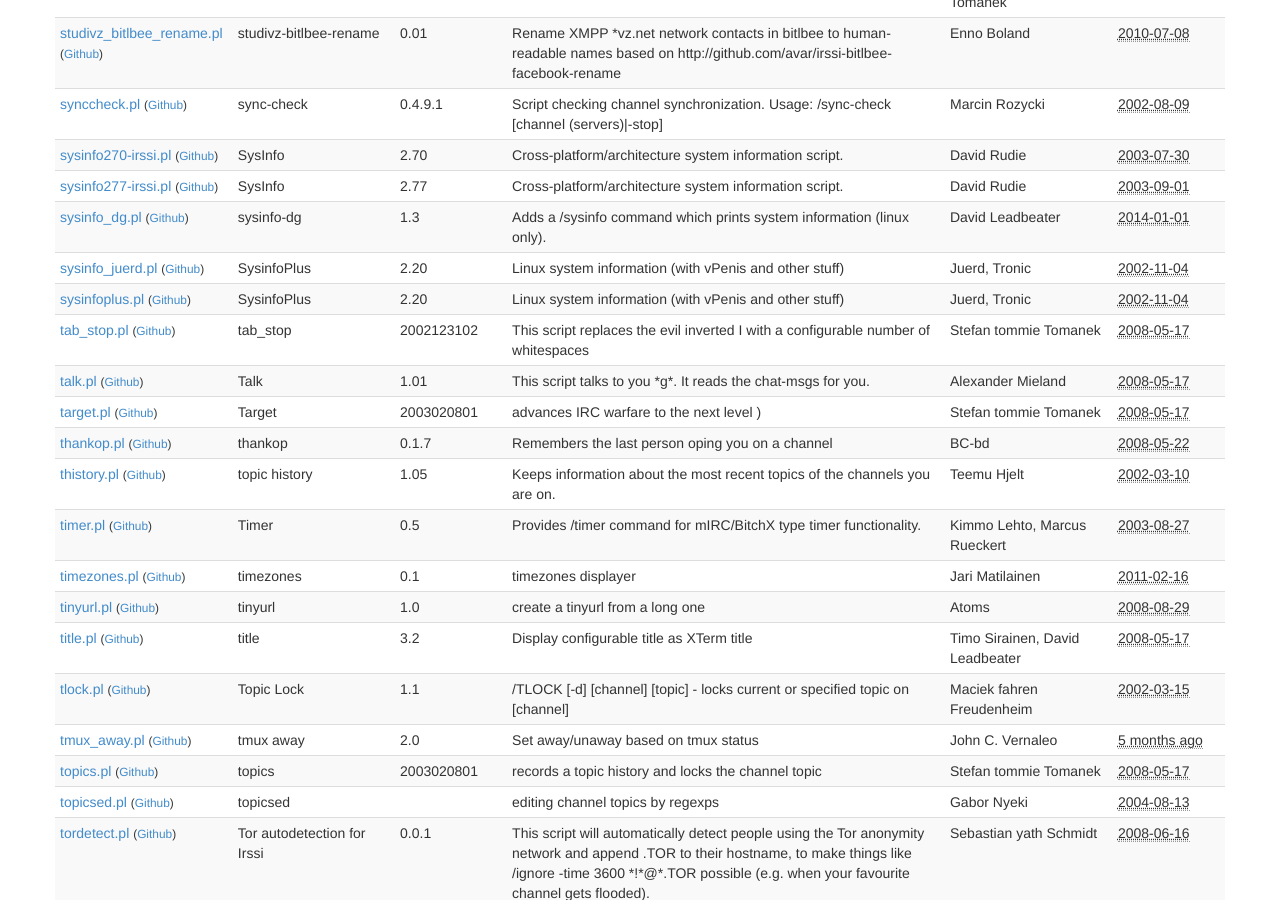
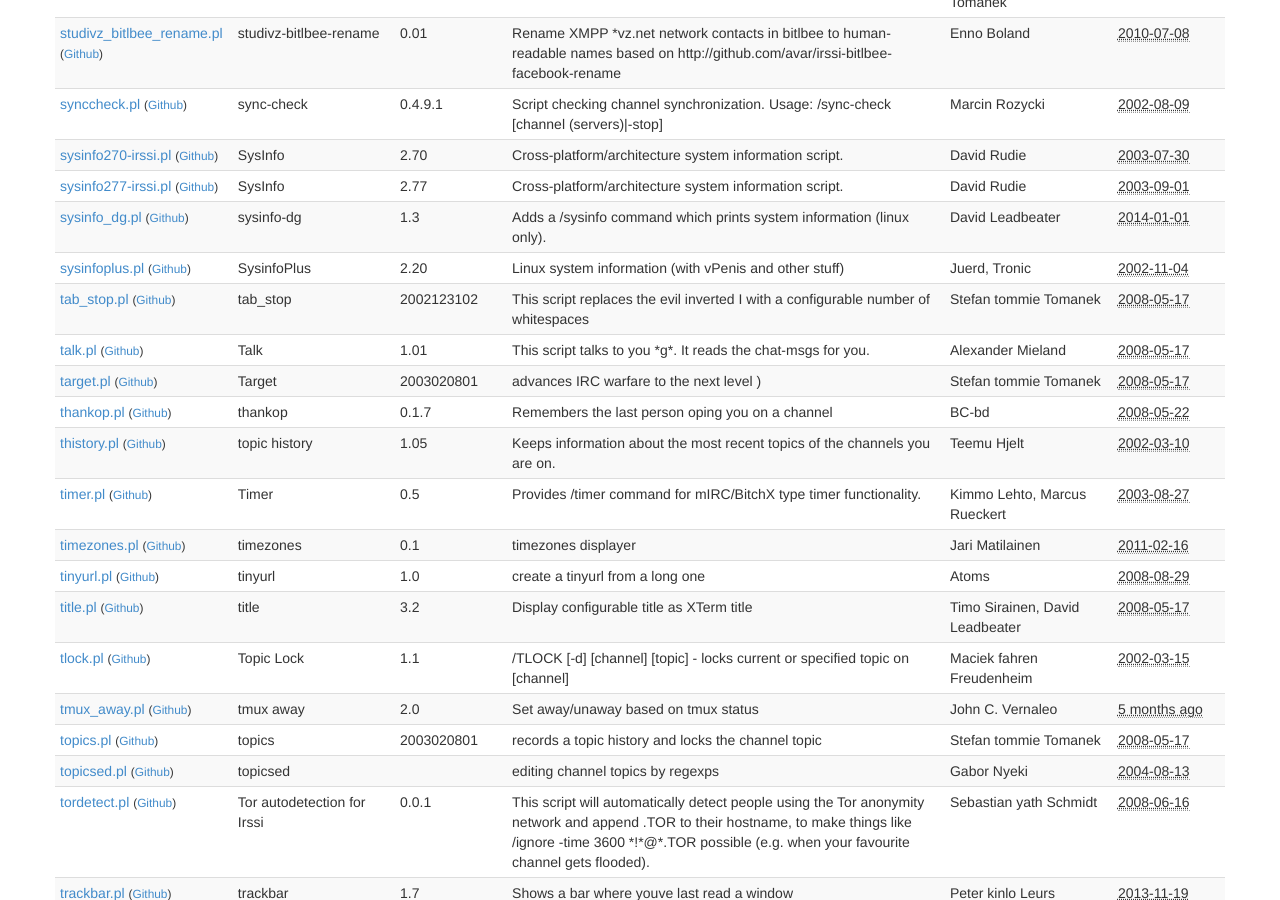
Before and after one commit to irssi/scripts.irssi.org, a Jekyll site: the page built from index.html, in a window 1280 px wide and 900 px high, scrolled down 15983 px. Built offline with Jekyll 4.4.1, drawn with Linux system fonts in a browser that asks for light colours.

Commit message:
Remove sysinfo_juerd.pl, it's identical to sysinfoplus.pl

```diff
--- a/_data/scripts.yaml
+++ b/_data/scripts.yaml
@@ -3667,16 +3667,6 @@
 - authors: "Juerd, Tronic"
   contact: "trn@iki.fi"
   description: "Linux system information (with vPenis and other stuff)"
-  filename: "sysinfo_juerd.pl"
-  modified: "2002-11-04 15:17:30"
-  license: "Public Domain"
-  name: "SysinfoPlus"
-  url: "http://juerd.nl/irssi/"
-  version: "2.20"
-
-- authors: "Juerd, Tronic"
-  contact: "trn@iki.fi"
-  description: "Linux system information (with vPenis and other stuff)"
   filename: "sysinfoplus.pl"
   modified: "2002-11-04 15:17:30"
   license: "Public Domain"
```
Also changed, not shown: 1 other file.
